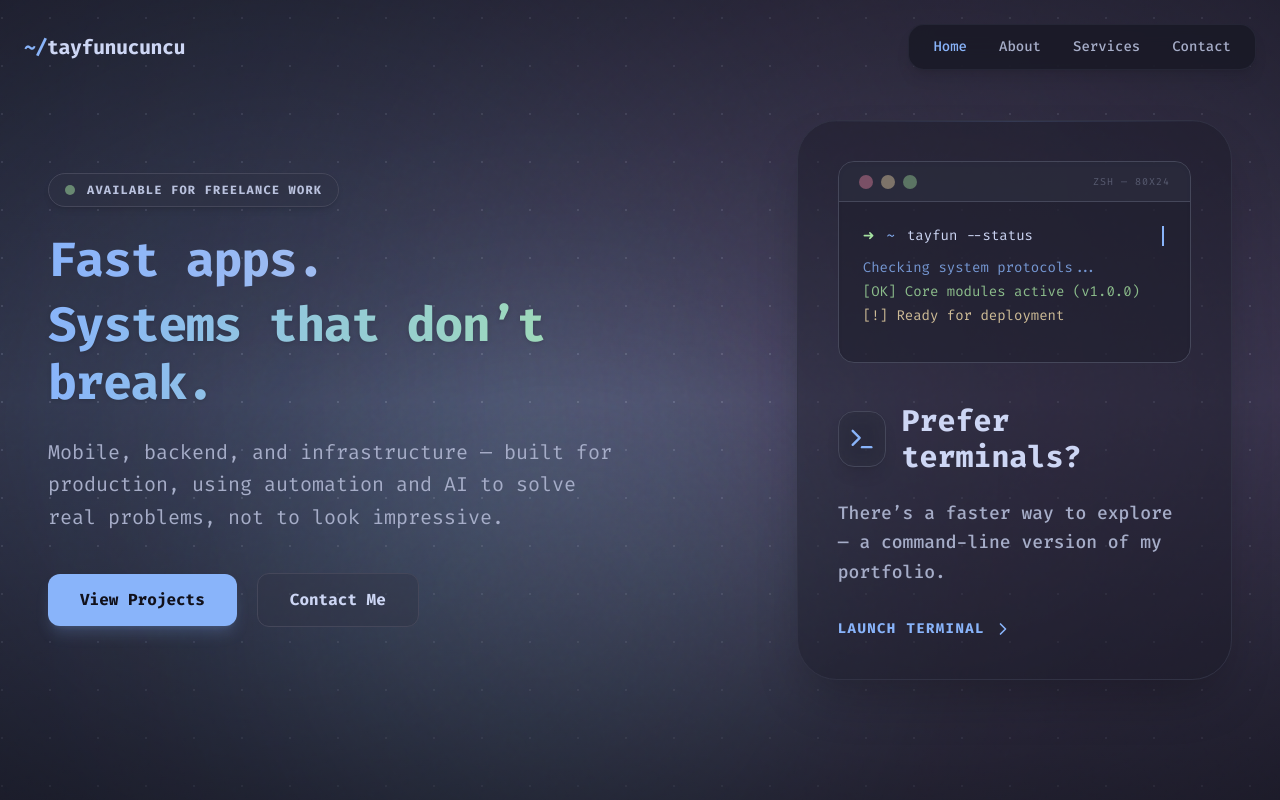
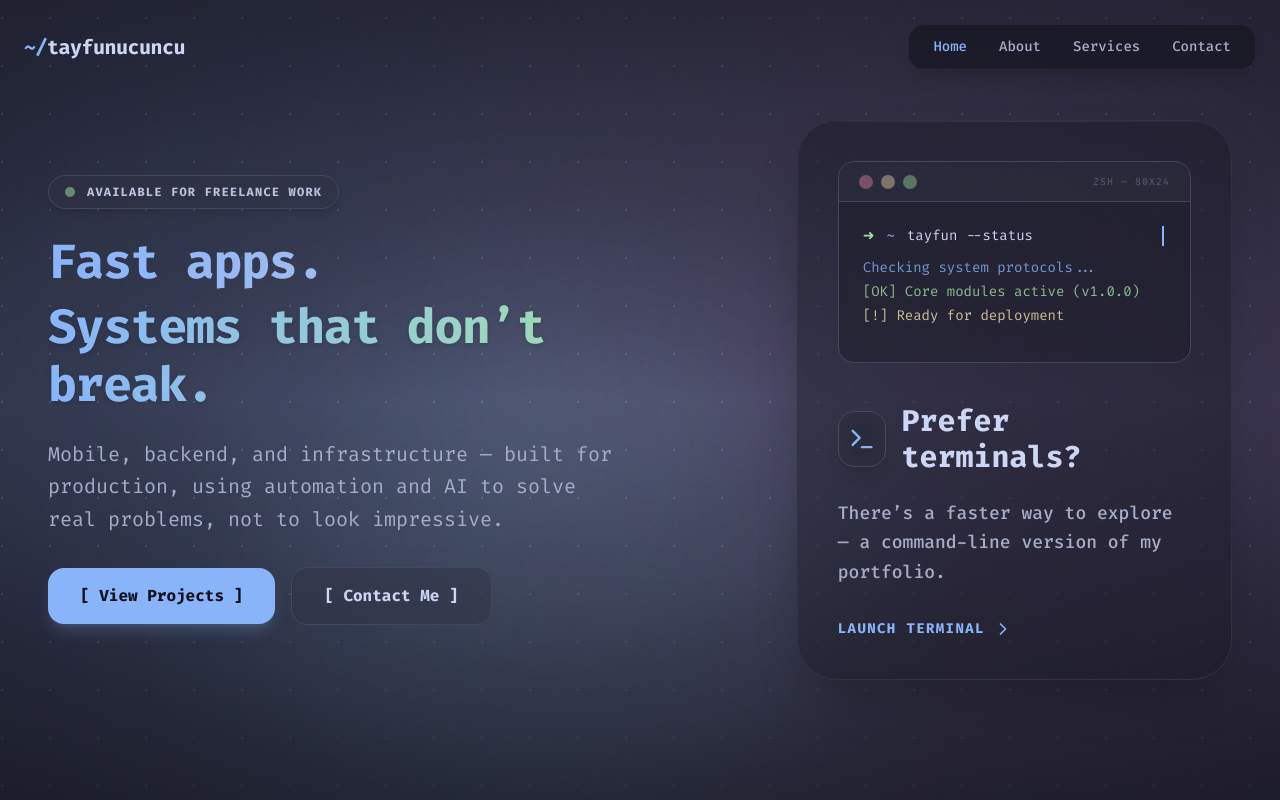
Before and after one commit to Tylefnx/portfolio-react, a Next.js app: page /en in a window 1280 px wide. Built offline with nearby package versions, Linux system fonts and the light colour scheme.

Commit message:
chore(react): final polish - sync terminal content, redesign CTAs, and optimize static export root

```diff
--- /dev/null
+++ b/src/app/page.tsx
@@ -0,0 +1,6 @@
+import {redirect} from "next/navigation";
+import {routing} from "@/i18n/routing";
+
+export default function RootPage() {
+  redirect(`/${routing.defaultLocale}`);
+}
--- a/src/features/home/HomeSection.tsx
+++ b/src/features/home/HomeSection.tsx
@@ -2,9 +2,11 @@ import { useTranslations } from "next-intl";
 import { motion } from "framer-motion";
 import { Link } from "@/i18n/routing";
 import { Terminal as TerminalIcon, Sparkles, ChevronRight } from "lucide-react";
+import { useScrollToSection } from "@/shared/hooks/useScrollToSection";
 
 export default function HomeSection() {
   const t = useTranslations("home");
+  const { scrollToSection } = useScrollToSection();
 
   return (
     <section className="min-h-[100dvh] w-full snap-start snap-always flex flex-col items-center justify-center p-6 lg:p-12 relative overflow-hidden bg-transparent z-0">
@@ -36,12 +38,18 @@ export default function HomeSection() {
             {t("heroDescription")}
           </p>
 
-          <div className="mt-10 flex flex-wrap items-center gap-5">
-            <button className="px-8 py-3.5 bg-blue text-crust hover:bg-blue/90 transition-all duration-300 rounded-xl font-bold shadow-lg shadow-blue/20 hover:-translate-y-1">
-              {t("viewProjects")}
-            </button>
-            <button className="px-8 py-3.5 bg-surface0/40 backdrop-blur-md text-text border border-surface1 hover:bg-surface1 transition-all duration-300 rounded-xl font-bold hover:-translate-y-1">
-              {t("contactMe")}
+          <div className="flex flex-col sm:flex-row items-center gap-4 mt-8">
+            <Link
+              href="/projects"
+              className="group px-8 py-4 bg-blue text-crust hover:bg-blue/90 transition-all duration-300 rounded-2xl font-bold flex items-center gap-2 shadow-lg shadow-blue/20"
+            >
+              [ {t("viewProjects")} ]
+            </Link>
+            <button
+              onClick={() => scrollToSection(4)} // Contact is index 4
+              className="group px-8 py-4 bg-surface0/50 text-text hover:bg-surface0 transition-all duration-300 rounded-2xl font-bold border border-surface1 hover:border-blue/50"
+            >
+              [ {t("contactMe")} ]
             </button>
           </div>
         </motion.div>
--- a/src/features/projects/components/ProjectsClient.tsx
+++ b/src/features/projects/components/ProjectsClient.tsx
@@ -205,7 +205,8 @@ export default function ProjectsClient() {
               )}
             </motion.div>
 
-            {/* Project Visual Gallery */}
+            {/* Project Visual Gallery - Only show if images are provided */}
+            {proj.images && proj.images.length > 0 && (
               <motion.div
                 initial={{ opacity: 0, scale: 0.5, rotate: 5 }}
                 whileInView={{ opacity: 1, scale: 1, rotate: 0 }}
@@ -213,8 +214,9 @@ export default function ProjectsClient() {
                 transition={{ type: "spring", stiffness: 100, damping: 15, delay: 0.2 }}
                 className="relative hidden lg:block"
               >
-               <ProjectGallery projectId={proj.id} images={proj.images || []} />
+                 <ProjectGallery projectId={proj.id} images={proj.images} />
               </motion.div>
+            )}
           </div>
 
           <div className="absolute right-12 bottom-12 text-[12rem] lg:text-[20rem] font-black text-text/5 leading-none select-none pointer-events-none">
--- a/src/messages/en.json
+++ b/src/messages/en.json
@@ -131,14 +131,16 @@
       "Currently architecting secure Gentoo/Linux ecosystems and performance-driven mobile solutions."
     ],
     "projects": [
-      "1. Gymlogger (Go + Python LSTM + Flutter)",
-      "   - Advanced AI-powered fitness ecosystem.",
-      "2. Terminal Portfolio (This Website)",
-      "   - Dockerized & Self-hosted on Linux VPS.",
-      "3. budgetbuddy (Flutter + Riverpod + SQLite)",
-      "   - Personal finance tracking application focused on simplicity.",
-      "4. Based Login System (C + Linux + TUI)",
-      "   - Minimalist TUI based login manager for unix based systems."
+      "1. IndustAIQ Console (Flutter + Python RAG + ML)",
+      "   - Industrial data interpretation system.",
+      "2. Industrial Telemetry Platform (Rust + Python + Flutter)",
+      "   - Lightweight PLC data collection & rule system.",
+      "3. Media Ingestion Server (Go + Flutter + Linux)",
+      "   - High-performance backend for video content.",
+      "4. Minimal Login & Session Manager (BLS) (C + Linux)",
+      "   - Lightweight TUI based login manager.",
+      "5. tayfunucuncu.dev (Next.js + TS + Tailwind)",
+      "   - This premium self-hosted portfolio."
     ],
     "skills": [
       "• Languages: Dart, Go, Python, Bash, C",
--- a/src/messages/tr.json
+++ b/src/messages/tr.json
@@ -129,14 +129,16 @@
       "Şu anda Gentoo/Linux tabanlı güvenli ekosistemler ve yüksek performanslı mobil çözümler mimarlıyorum."
     ],
     "projects": [
-      "1. Gymlogger (Go + Python LSTM + Flutter)",
-      "   - Gelişmiş yapay zeka destekli fitness ekosistemi.",
-      "2. Terminal Portfolyo (Bu Web Sitesi)",
-      "   - Dockerize edildi ve Linux VPS üzerinde barındırılıyor.",
-      "3. budgetbuddy (Flutter + Riverpod + SQLite)",
-      "   - Sadelik odaklı kişisel finans takip uygulaması.",
-      "4. Based Login System (C + Linux + TUI)",
-      "   - Unix tabanlı sistemler için minimalist TUI tabanlı giriş yöneticisi."
+      "1. IndustAIQ Konsolu (Flutter + Python RAG + ML)",
+      "   - Endüstriyel veri yorumlama sistemi.",
+      "2. Endüstriyel Telemetri Platformu (Rust + Python + Flutter)",
+      "   - Hafif PLC veri toplama ve kural sistemi.",
+      "3. Medya İşleme Sunucusu (Go + Flutter + Linux)",
+      "   - Video içeriği için yüksek performanslı backend.",
+      "4. Minimalist Giriş ve Oturum Yöneticisi (BLS) (C + Linux)",
+      "   - Hafif TUI tabanlı giriş yöneticisi.",
+      "5. tayfunucuncu.dev (Next.js + TS + Tailwind)",
+      "   - Bu premium self-hosted portfolyo."
     ],
     "skills": [
       "• Diller: Dart, Go, Python, Bash, C",
```
Lines whose indentation alone changed are shown as unchanged.
